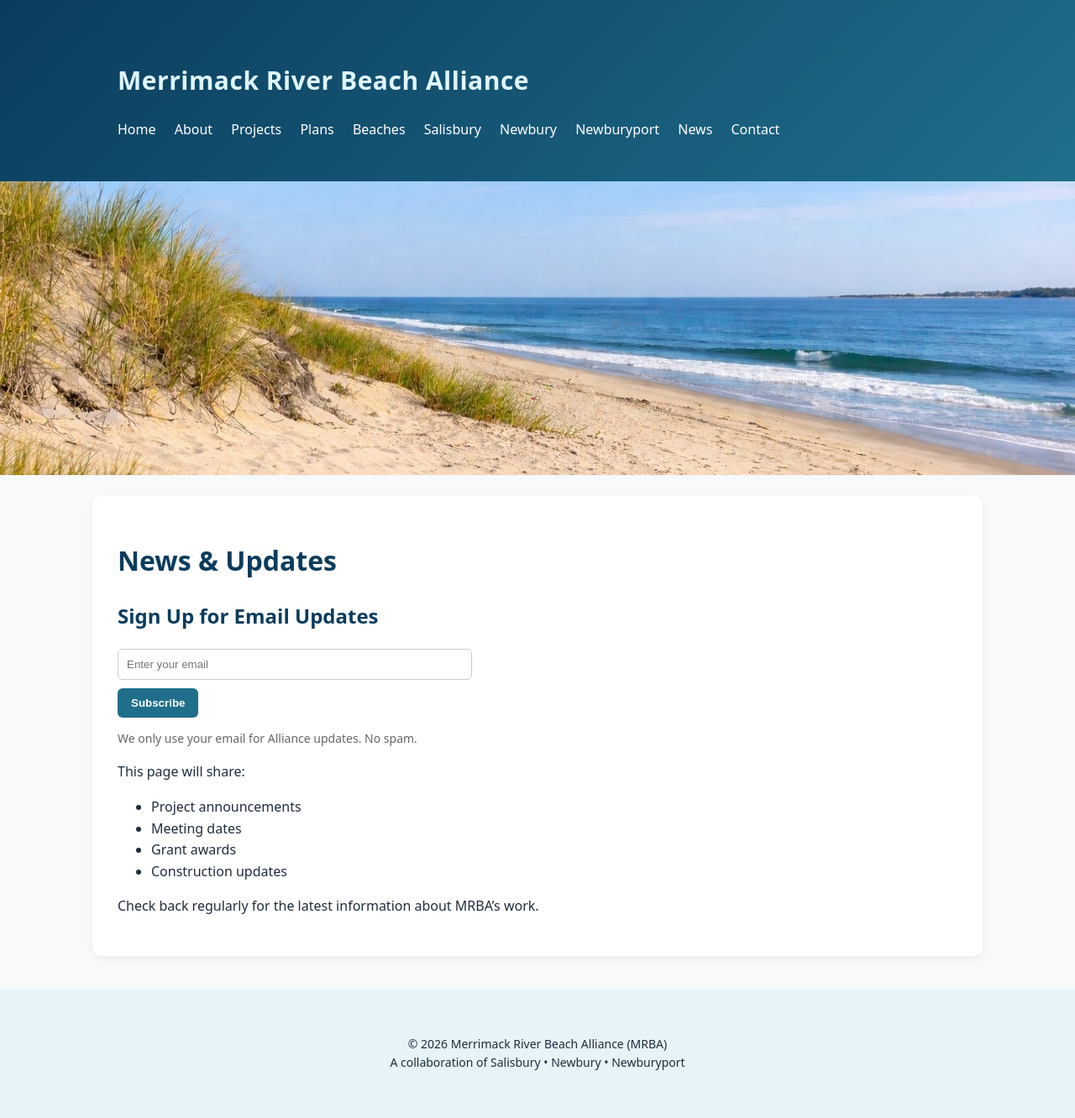
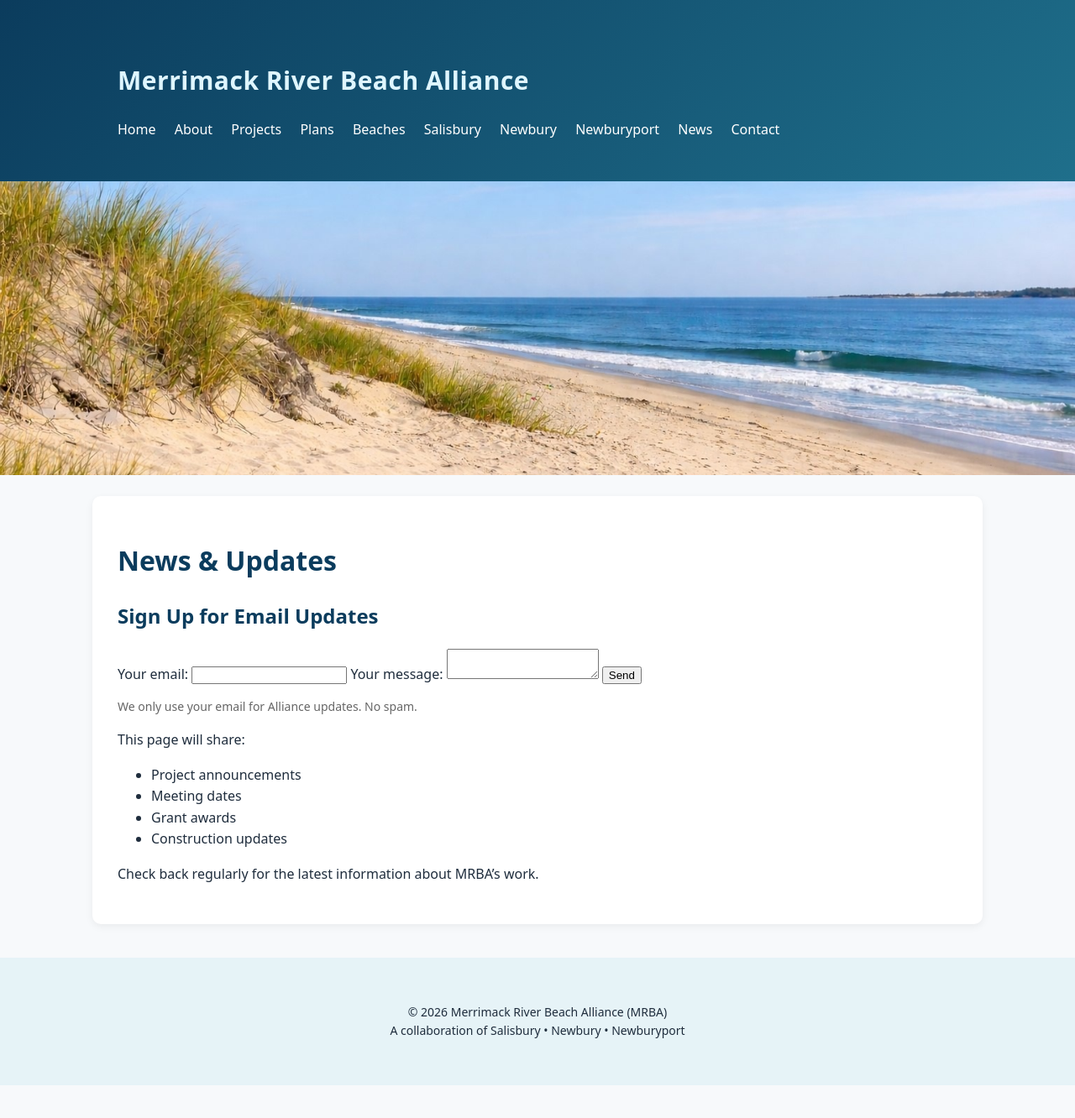
Before and after one commit to MAMRBAGOV/mamrba.gov, a Jekyll site: the page built from news.md, in a window 1280 px wide. Shown: the whole page at 84% size. Built offline with Jekyll 4.4.1, drawn with Linux system fonts in a browser that asks for light colours; after the commit the page ends 1293 px from its top, so only the background shows below that.

Commit message:
Update news.md

```diff
--- a/news.md
+++ b/news.md
@@ -5,20 +5,20 @@ title: Page Title
 # News & Updates
 <h2>Sign Up for Email Updates</h2>
 
-<form action="https://formspree.io/f/xlgnldkb" method="POST" style="max-width:400px;">
-  <input type="email" name="email" placeholder="Enter your email" required
-    style="width:100%; padding:10px; margin-bottom:10px; border:1px solid #ccc; border-radius:6px;">
-
-  <button type="submit" style="
-    background:#1f6f8b;
-    color:white;
-    padding:10px 16px;
-    border:none;
-    border-radius:6px;
-    cursor:pointer;
-    font-weight:600;">
-    Subscribe
-  </button>
+<form
+  action="https://formspree.io/f/xlgnldkb"
+  method="POST"
+>
+  <label>
+    Your email:
+    <input type="email" name="email">
+  </label>
+  <label>
+    Your message:
+    <textarea name="message"></textarea>
+  </label>
+  <!-- your other form fields go here -->
+  <button type="submit">Send</button>
 </form>
 
 <p style="font-size:14px; color:#666;">
```
